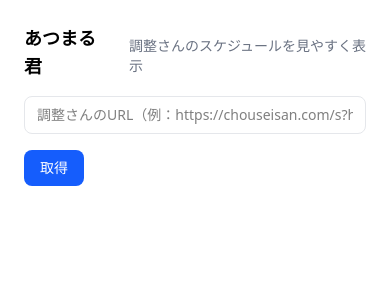
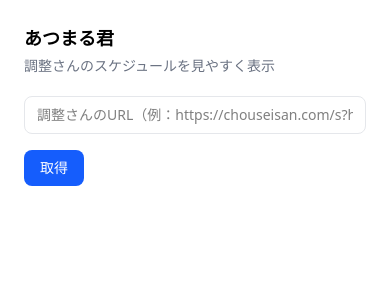
Before and after one commit to sharapeco/chouseisan-viewer, a React (Vite) app in the folder frontend/: page / in a window 390 px wide. Shown: the top 300 px of the page. Built offline with nearby package versions, Linux system fonts and the light colour scheme; no server answers.

Commit message:
style: Improve header layout

```diff
--- a/frontend/src/App.tsx
+++ b/frontend/src/App.tsx
@@ -36,7 +36,7 @@ export default function App() {
 
 	return (
 		<div className="max-w-2xl mx-auto p-6 space-y-4">
-			<header className="flex gap-5 items-end">
+			<header className="flex flex-col items-start gap-x-5 sm:flex-row sm:items-end">
 				<h1 className="text-lg font-bold">{SERVICE_NAME}</h1>
 				<p className="py-1 text-sm text-gray-500">
 					調整さんのスケジュールを見やすく表示
```
